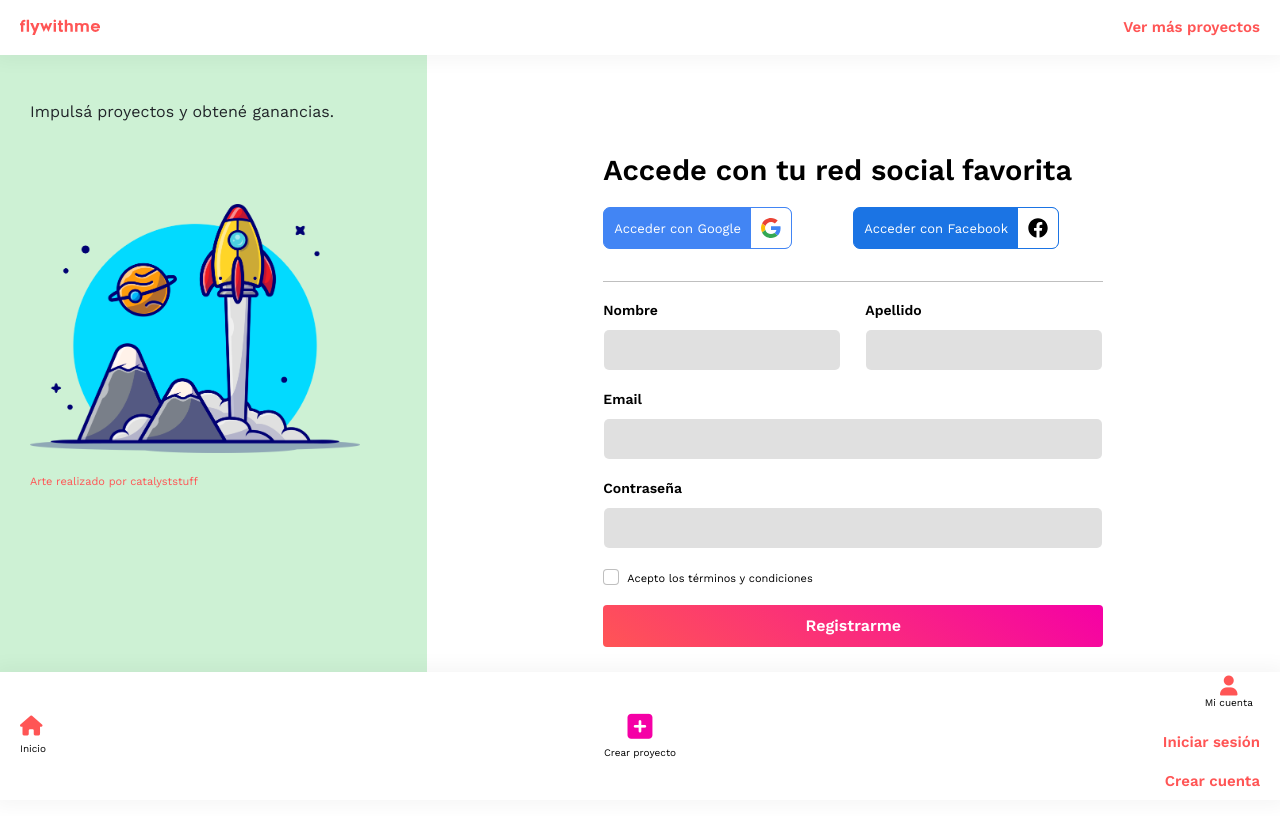
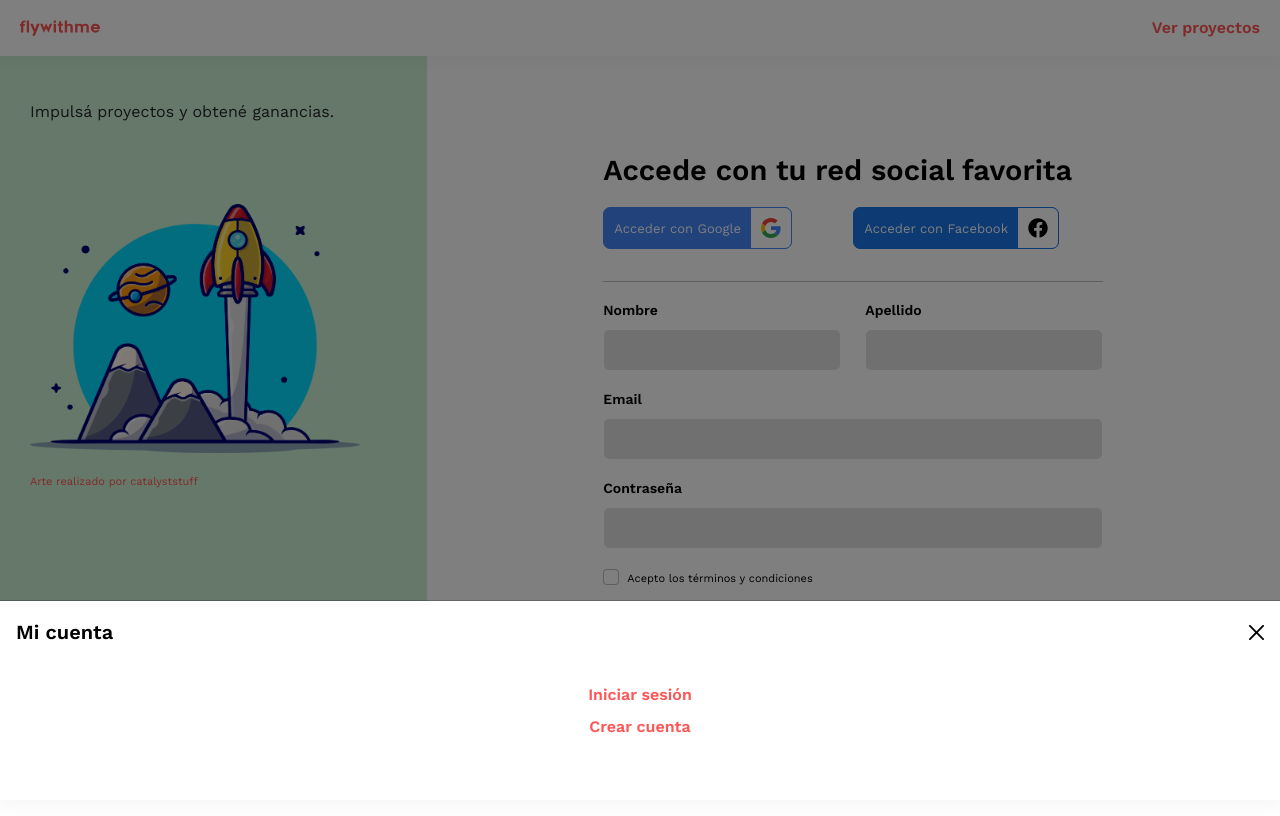
Before and after one commit to gianlucamoriconi/flywithme, a website: page pages/register.html in a window 1280 px wide. Both pictures are taken after a click on the button "Mi cuenta". Drawn offline with nearby package versions, Linux system fonts and the light colour scheme.

Commit message:
Se corrigió el navbar-bottom en todas las páginas y el z-index de filtros, entre otros detalles de fuente

```diff
--- a/css/scss/main.scss
+++ b/css/scss/main.scss
@@ -52,6 +52,7 @@ hr{
 p{
   line-height: 24px;
 }
+
 
 button{
   cursor: pointer;
@@ -130,7 +131,7 @@ h4, h4.h4{
 
 @each $zindex in 900, 1000, 1200, 1500, 5000, 9000, 9001, 9999{
   .z-index-#{$zindex}{
-    z-index: #{$zindex};
+    z-index: #{$zindex} !important;
   }
 }
 
@@ -142,6 +143,9 @@ h4, h4.h4{
   width: 66.666%;
 }
 
+.w-fit{
+  width: fit-content;
+}
 
 .fixed{
   position: fixed;
@@ -238,7 +242,7 @@ h4, h4.h4{
 .font-accent{
   font-family: 'Alfa Slab One', cursive;
   font-weight: 800;
-  color: #4d5646;
+  color: #787878;
 }
 
 #home{
@@ -517,6 +521,15 @@ padding-left: 0;
   bottom: 0px;
 }
 
+#navbar-bottom .nav-link {
+  display: flex;
+  flex-wrap: wrap;
+  flex-direction: column;
+  justify-content: flex-end;
+  height: 100%;
+  padding: 0.25rem 0.45rem;
+}
+
 .navbar-container{
   display: flex;
   flex-wrap: wrap;
@@ -608,7 +621,7 @@ padding-left: 0;
 
 
 .navbar-head i.fa-solid.fa-square-plus {
-  font-size: 1.9em;
+  font-size: 1.8em;
 }
 
 .fa-money-bill-1-wave{
@@ -730,7 +743,12 @@ padding-left: 0;
 }
 
 .offcanvas-body .title-option{
-font-size: 15px;
+  font-size: 15px;
+}
+
+
+#navbar-bottom .offcanvas-bottom{
+  height: 25vh;
 }
 
 .profile-mobile .offcanvas-start{
@@ -1453,8 +1471,30 @@ footer a:hover{
 }
 
 .column-nav {
-    width: 33%;
-    min-width: 80px;
+  width: 33%;
+  min-width: 80px;
+}
+
+.column-nav{
+  height: 100%;
+}
+
+.column-nav .container-fluid{
+  height: 100%;
+  width: 100%;
+}
+
+.column-nav.navbar-toggler {
+  width: 100%!important;
+  height: 100%!important;
+}
+
+button.column-nav.navbar-toggler {
+    text-align: right;
+}
+
+.my-account-button {
+    width: fit-content;
 }
 
 .container-feed{
@@ -1531,6 +1571,10 @@ nav.navbar.navbar-light.bg-light {
 }
 
 
+i.fa-solid.fa-user{
+  margin-bottom: 3px;
+}
+
 @media (max-width: 767px){
   .navbar-head i.fa-solid.fa-user, .navbar-head i.fa-solid.fa-house, .navbar-head i.fa-square-plus{
     font-size: 17px;
--- a/pages/register.html
+++ b/pages/register.html
@@ -31,7 +31,7 @@
                <div class="container-fluid">
                  <ul class="navbar-nav">
                   <li class="nav-item">
-                   <a class="nav-link" href="../index.html#feed">Ver más proyectos</a>
+                   <a class="nav-link fs-6" href="../index.html#feed">Ver proyectos</a>
                  </li>
                 </ul>
                </div>
@@ -75,45 +75,50 @@
            </nav>
         </div>
      </nav>
-     <nav id="navbar-bottom" class="navbar-head hide-desktop navbar-bottom fixed-1400">
+     <nav id="navbar-bottom" class="navbar-head hide-desktop navbar-bottom fixed-1400 z-index-9999">
         <div class="navbar-container">
            <nav class="navbar navbar-expand-xxl navbar-light bg-light">
-             <div class="column-nav">
-               <ul class="navbar-nav">
-                 <li class="nav-item">
+             <div class="column-nav col-4">
                    <a class="nav-link" href="../index.html">
-                     <i class="fa-solid fa-house"></i>
-                     <span class="button-info">Inicio</span>
+                     <div class="home-button center me-auto w-fit">
+                       <i class="fa-solid fa-house"></i>
+                       <span class="button-info">Inicio</span>
+                     </div>
                    </a>
-                 </li>
-               </ul>
              </div>
-             <div class="column-nav">
-               <ul class="navbar-nav">
-                 <li class="nav-item center">
+             <div class="column-nav col-4">
                    <a class="nav-link" href="./start-proyect.html">
-                     <i class="fa-solid fa-square-plus"></i>
-                     <span class="button-info">Crear proyecto</span>
+                     <div class="new-proyect-button center m-auto w-fit">
+                       <i class="fa-solid fa-square-plus"></i>
+                       <span class="button-info">Crear proyecto</span>
+                     </div>
                    </a>
-                 </li>
-               </ul>
              </div>
-             <div class="head-menu-container column-nav">
-               <div class="container-fluid">
-                 <button class="navbar-toggler" type="button" data-bs-toggle="collapse" data-bs-target="#navbar-bottom-dropdown" aria-controls="navbar-bottom-dropdown" aria-expanded="false" aria-label="Toggle navigation">
-                   <i class="fa-solid fa-user"></i>
-                   <span class="button-info">Mi cuenta</span>
+             <div class="column-nav col-4">
+               <div class="container-fluid minw65">
+                 <button class="column-nav navbar-toggler nav-link" type="button" data-bs-toggle="offcanvas" data-bs-target="#offcanvasBottom" aria-controls="offcanvasBottom">
+                   <div class="my-account-button center ms-auto w-fit">
+                     <i class="fa-solid fa-user"></i>
+                    <span class="button-info">Mi cuenta</span>
+                   </div>
                  </button>
-                 <div class="collapse navbar-collapse" id="navbar-bottom-dropdown">
-                   <ul class="navbar-nav">
-                     <li class="nav-item">
-                       <a class="nav-link" href="./login.html">Iniciar sesión</a>
-                     </li>
-                     <li class="nav-item">
-                       <a class="nav-link" href="./register.html">Crear cuenta</a>
-                     </li>
-                   </ul>
-                 </div>
+
+                  <div class="offcanvas offcanvas-bottom" tabindex="-1" id="offcanvasBottom" aria-labelledby="offcanvasBottomLabel">
+                    <div class="offcanvas-header">
+                      <h5 class="offcanvas-title" id="offcanvasBottomLabel">Mi cuenta</h5>
+                      <button type="button" class="btn-close text-reset" data-bs-dismiss="offcanvas" aria-label="Close"></button>
+                    </div>
+                    <div class="offcanvas-body small">
+                        <ul class="navbar-nav">
+                          <li class="nav-item center">
+                            <a class="nav-link fs-6" href="./login.html">Iniciar sesión</a>
+                          </li>
+                          <li class="nav-item center">
+                            <a class="nav-link fs-6" href="./register.html">Crear cuenta</a>
+                          </li>
+                        </ul>
+                    </div>
+                  </div>
                </div>
              </div>
            </nav>
```
Also changed, not shown: index.html (+35 -30 lines), pages/account.html (+2 -2 lines), pages/login.html (+36 -31 lines), pages/post-AEYE.html (+36 -31 lines), pages/post-DEEPER.html (+37 -32 lines), pages/start-proyect.html (+31 -24 lines), css/main.css.
